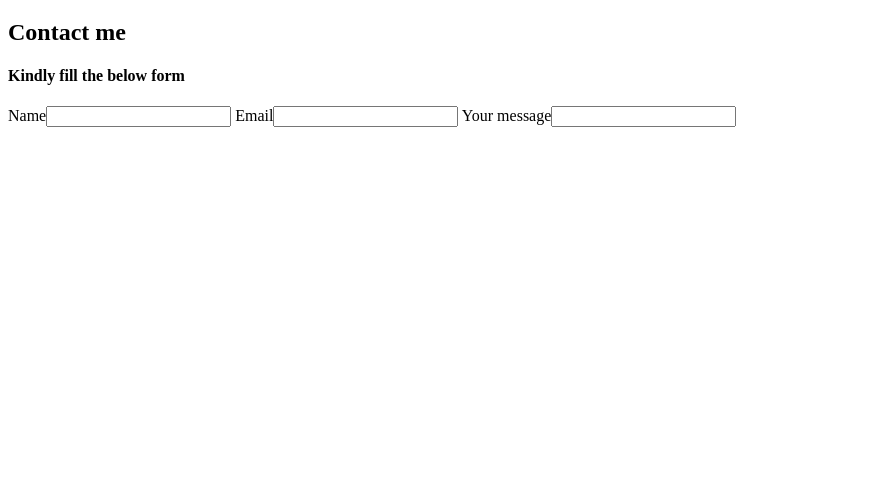
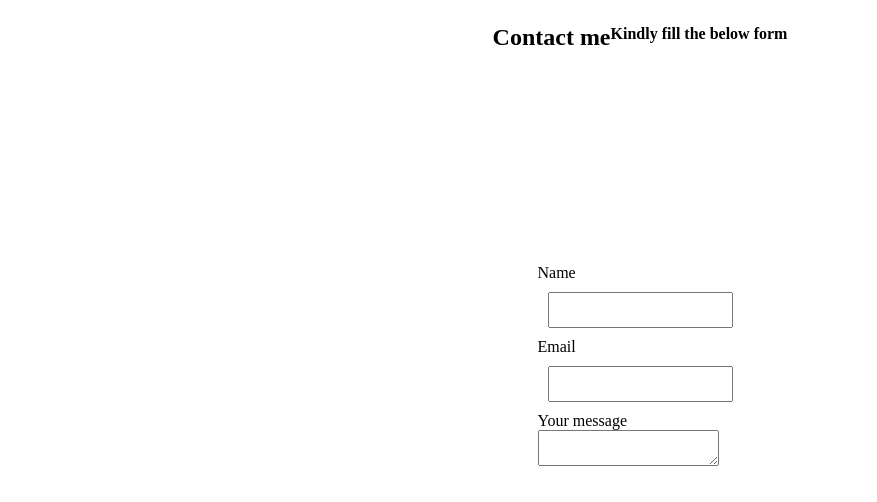
Before and after one commit to christine-M9/My-Personal-Website, a plain HTML site: page contact.html in a window 1280 px wide. Shown: the part 36-538 px from the top of the page, without its empty margins (0-877 px from the left). Drawn offline with Linux system fonts and the light colour scheme.

Commit message:
complete assignment

```diff
--- a/contact.html
+++ b/contact.html
@@ -15,14 +15,14 @@
         <a href="contact">Contact</a>
 
     </nav>
-   <div>
+   <div class="contact">
     <h2>Contact me</h2>
-    <h4>Kindly fill the below form</h4>
+    <h4 class="fillform">Kindly fill the below form</h4>
     <div class="form">
-        <form action="">
-            <label for="name">Name</label><input type="text">
-            <label for="email" aria-placeholder="example@mail.com">Email</label><input type="email">
-            <label for="message">Your message</label><input type="text">
+         <form action="">
+            <label for="name">Name</label><br><input type="text"><br>
+            <label for="email" aria-placeholder="example@mail.com">Email</label><br><input type="email"><br>
+            <label for="message">Your message</label><br><textarea></textarea>
         </form>
     </div>
 
--- a/style.css
+++ b/style.css
@@ -39,3 +39,30 @@ img{
     top: 400px;
     left: 50px;
 }
+.form{
+    position: absolute;
+    top: 130px;
+    left: auto;
+    margin-top: 100px;
+    padding-top: 70px;
+    padding-bottom: 70px;
+    padding-left: 40px;
+    padding-right: 40px;
+}
+.contact{
+    display: flex;
+    justify-content: center;
+}
+input{
+    margin: 10px;
+    height: 30px;
+    width: auto;
+}
+.h4{
+    position: absolute;
+    top: 80px;
+    left: auto;
+}
+body{
+    background-image: url();
+}
```
Also changed, not shown: index.html (+1 -1 lines).
